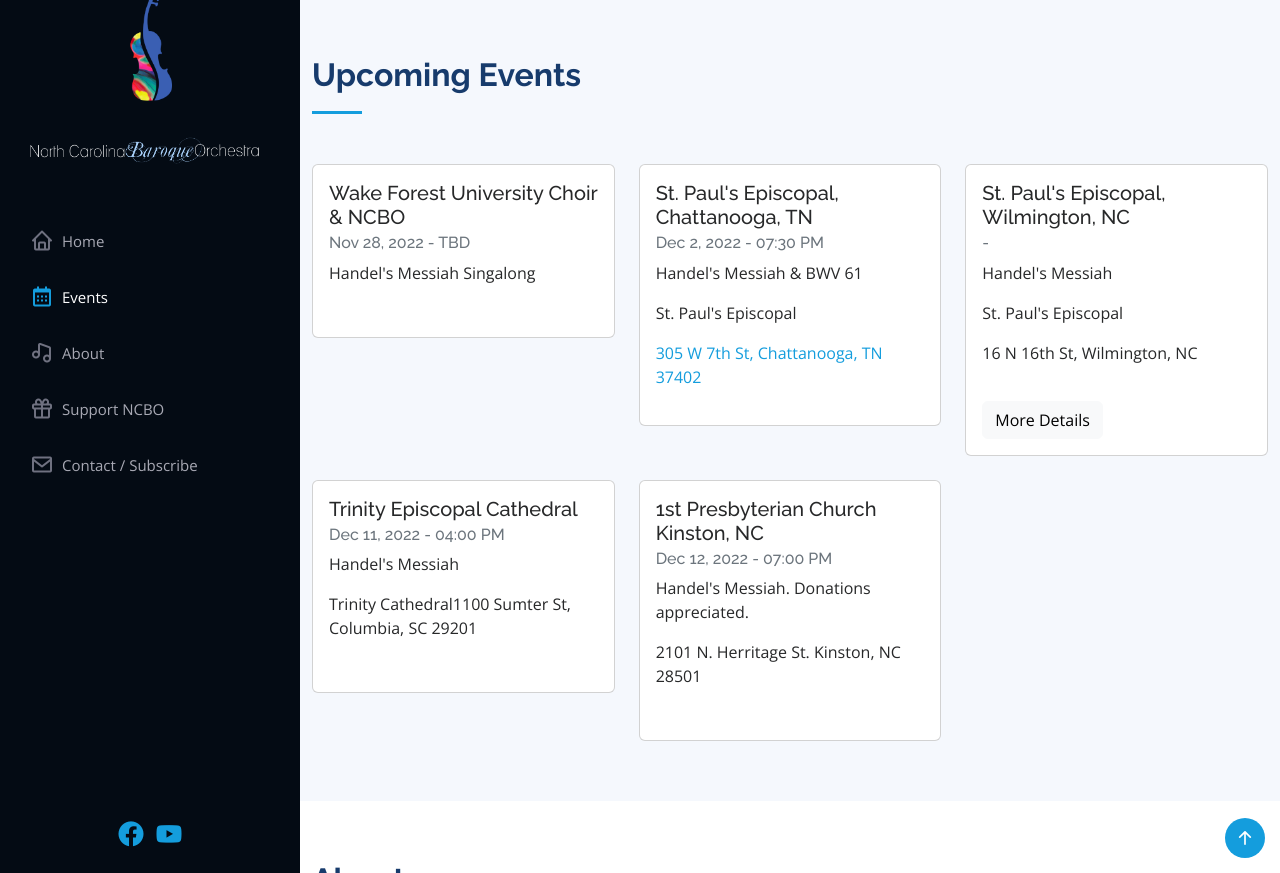
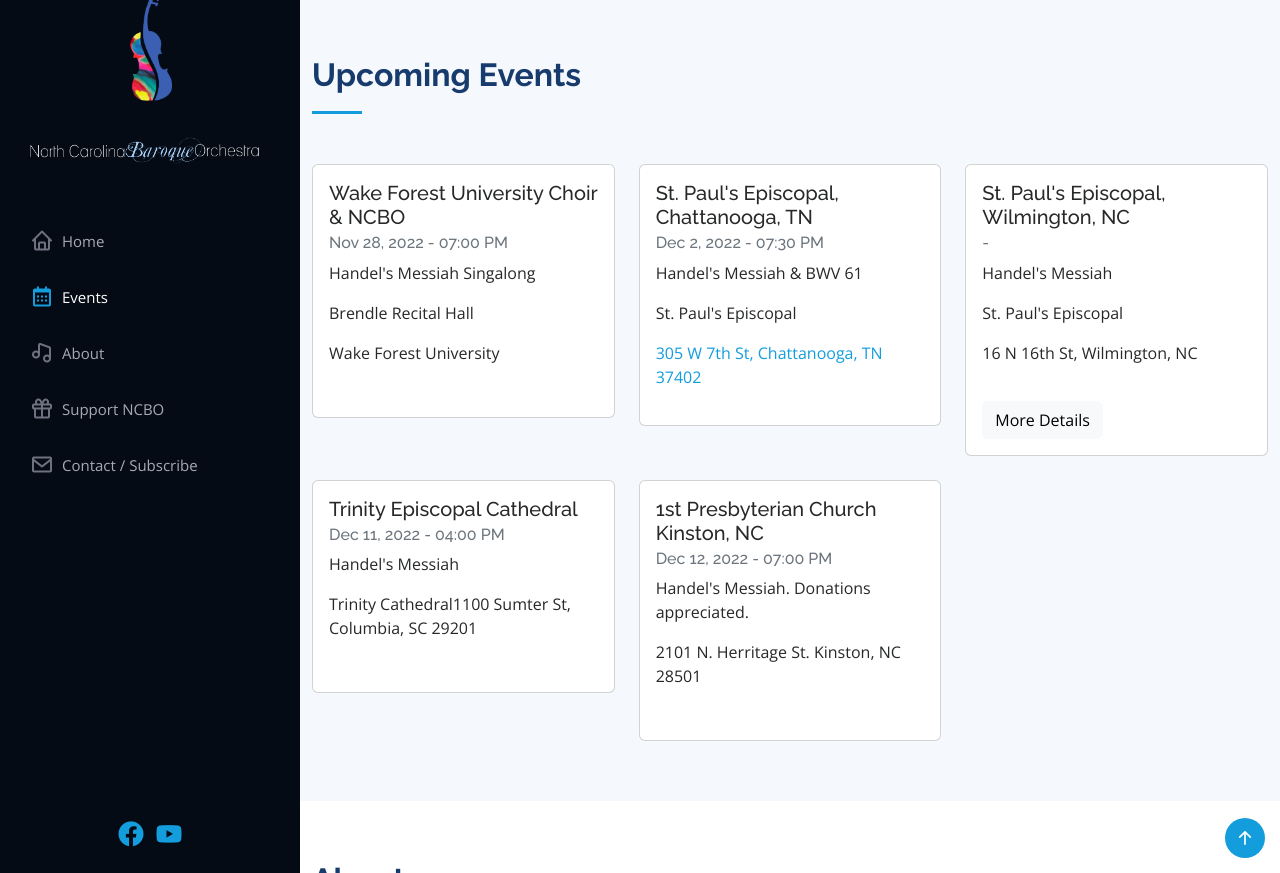
Before and after one commit to ncbaroqueorchestra/ncboweb, a Jekyll site: the page built from index.md, in a window 1280 px wide and 900 px high, scrolled down 877 px, cut to the strip 27-900 px from the top of the window. Built offline with Jekyll 4.4.1, drawn with Linux system fonts in a browser that asks for light colours; comment, search, counter and statistics services are not loaded.

Commit message:
Updated NCBO events

```diff
--- a/_data/events.yml
+++ b/_data/events.yml
@@ -1,9 +1,9 @@
 - heading: Wake Forest University Choir & NCBO
   eventdate: Nov 28, 2022
-  eventtime: TBD
+  eventtime: 07:00 PM
   description: Handel's Messiah Singalong
-  venue:
-  address:
+  venue: Brendle Recital Hall
+  address: Wake Forest University
   mapurl:
   ticketurl:
   eventimageurl:
```
